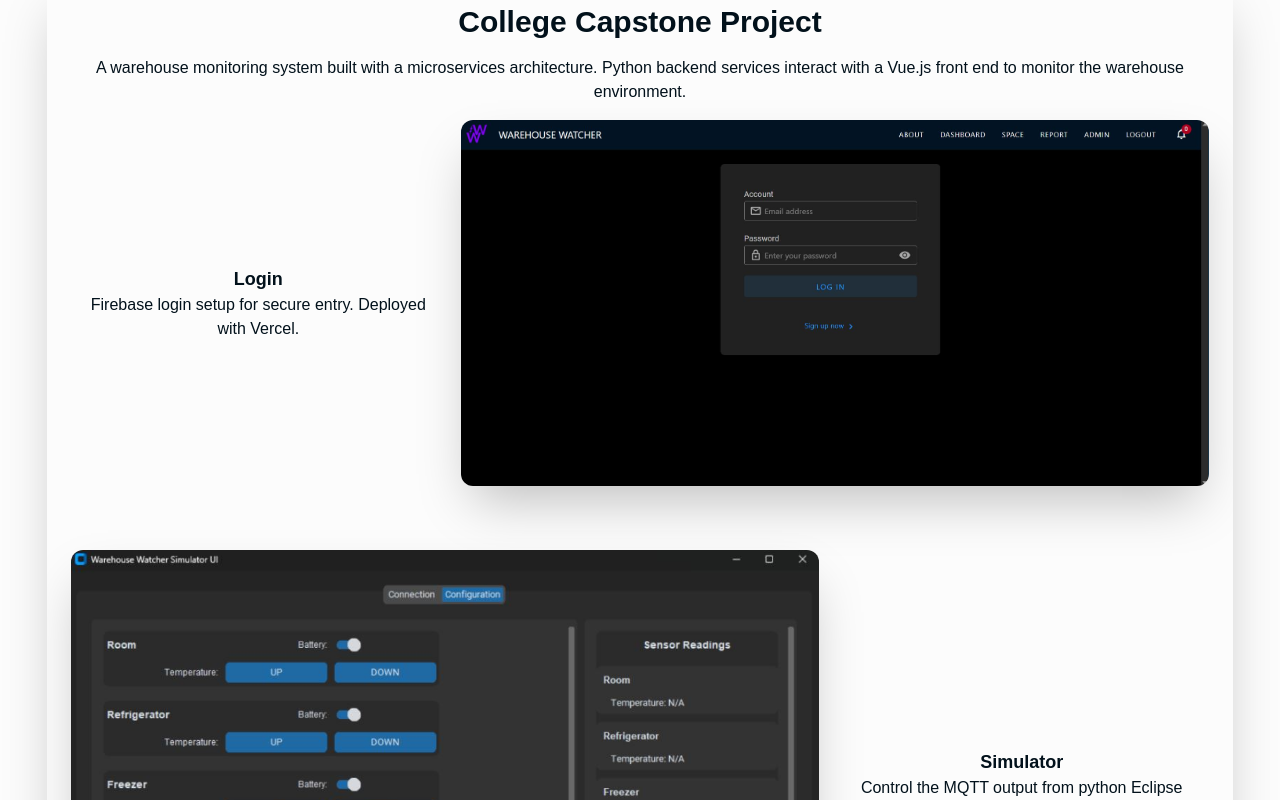
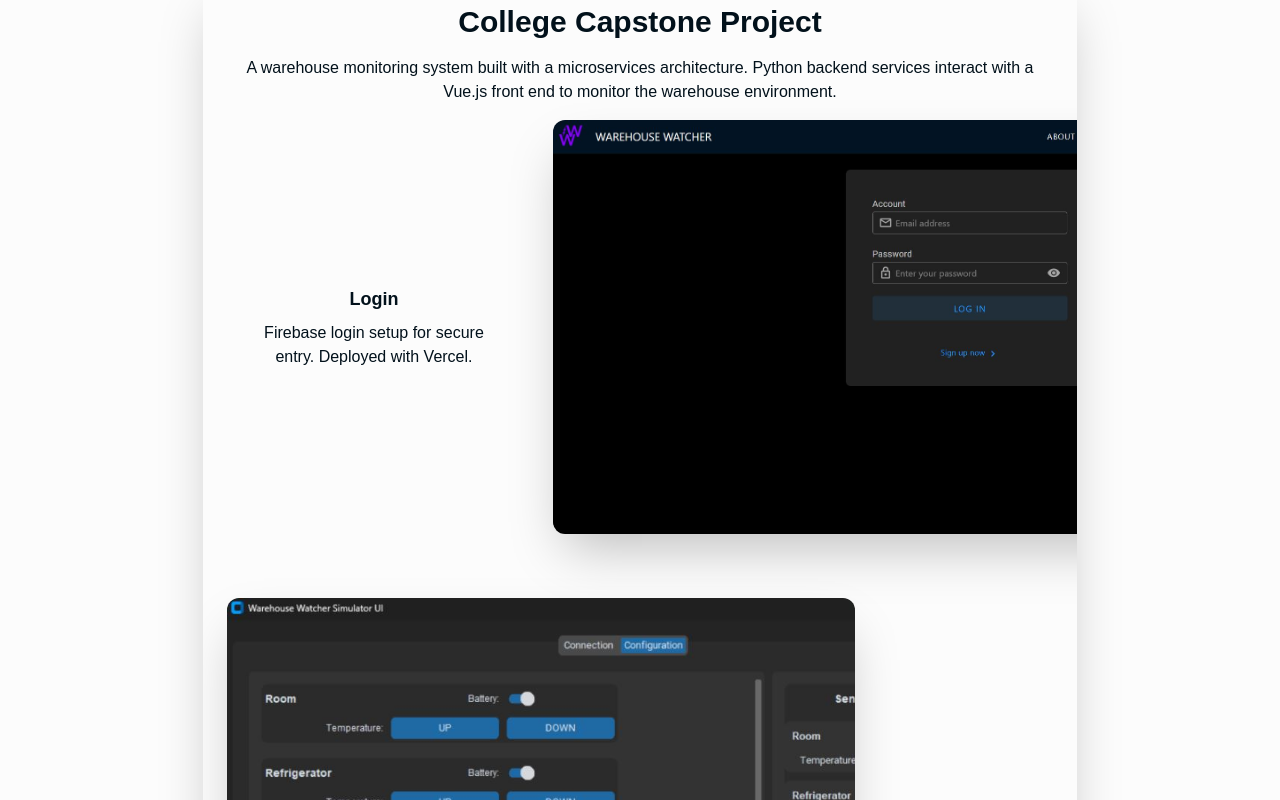
Before and after one commit to WilliamDAnderson/Portfolio-2, a Next.js app: page / in a window 1280 px wide. Shown: the part 1000-1800 px from the top of the page. Built offline with nearby package versions, Linux system fonts and the light colour scheme.

Commit message:
Fixed chess square images from being too big on large+ screens.

```diff
--- a/src/components/featureSection.tsx
+++ b/src/components/featureSection.tsx
@@ -22,22 +22,27 @@ export default function FeatureSection({ feature, index }: FeatureSectionProps)
       whileInView={{ opacity: 1, x: 0 }}
       transition={{ duration: 1, ease: 'easeInOut' }}
       viewport={{ once: true, amount: 0.1 }}
-      className={`flex flex-col md:flex-row gap-4 ${
-        index % 2 === 0 ? 'md:flex-row' : 'md:flex-row-reverse'
-      }`}
+      className={`flex flex-col md:flex-row gap-8 items-center justify-center mx-auto
+        ${index % 2 === 0 ? 'md:flex-row' : 'md:flex-row-reverse'}
+        max-w-[90vw]`}
     >
-      <div className="w-full md:w-1/3 flex flex-col justify-center text-center px-4 py-2">
-        <h3 className="text-lg font-semibold">{feature.title}</h3>
+      {/* TEXT SECTION */}
+      <div className="w-full md:w-1/3 max-w-[66vw] text-center px-4">
+        <h3 className="text-lg font-semibold mb-2">{feature.title}</h3>
         <p className="text-md">{feature.description}</p>
       </div>
-      <div className="w-full md:w-2/3 shadow-2xl rounded-xl overflow-hidden">
+
+      {/* IMAGE SECTION */}
+      <div className="flex justify-center items-center w-full md:w-2/3">
+        <div className="relative rounded-xl overflow-hidden shadow-2xl">
           <Image
             src={feature.image}
             alt={feature.title}
             width={720}
             height={480}
-          className="rounded w-full h-auto object-cover"
+            className="w-auto h-auto max-w-[66vw] max-h-[66vh] object-contain rounded"
           />
+        </div>
       </div>
     </motion.div>
   );
--- a/src/components/portfolioSection.tsx
+++ b/src/components/portfolioSection.tsx
@@ -47,14 +47,14 @@ const PortfolioSection = () => {
 
             {/* Project Section */}
             {yearProjects.map((project) => (
-              <div key={project.title} className="pt-16 pb-16 w-[95%] max-w-[1536px] mx-auto">
+              <div key={project.title} className="pt-16 pb-16 w-[95%] lg:max-w-[85%] xl:max-w-[70%] max-w-[1536px]  mx-auto">
                 <div className="p-6 rounded-2xl overflow-hidden flex flex-col shadow-2xl justify-center text-center rounded-xl">
                   <h2 className="text-center text-3xl font-semibold mb-4">{project.title}</h2>
                   <p className="mb-4">{project.description}</p>
 
                   {/* Features Section rendered on client */}
                   {project.features.length > 0 && (
-                    <div className="grid grid-cols-1 gap-16 justify-center">
+                    <div className="grid grid-cols-1 gap-16 justify-center max-w-[90vw] mx-auto">
                       {project.features.map((feature, index) => (
                         <FeatureSection key={index} feature={feature} index={index} />
                       ))}
```
Lines whose indentation alone changed are shown as unchanged.
